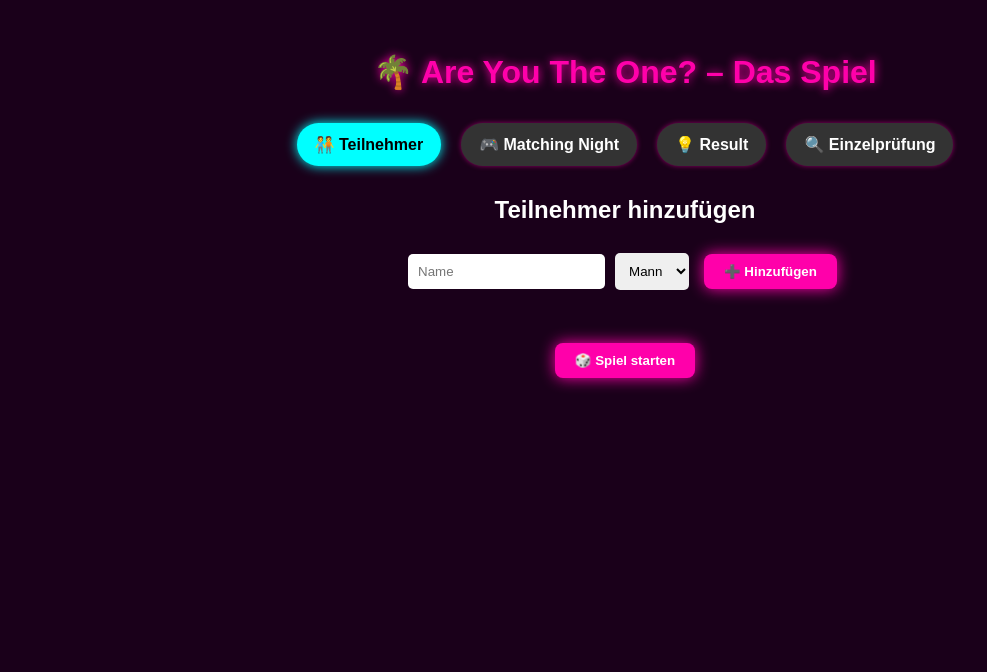
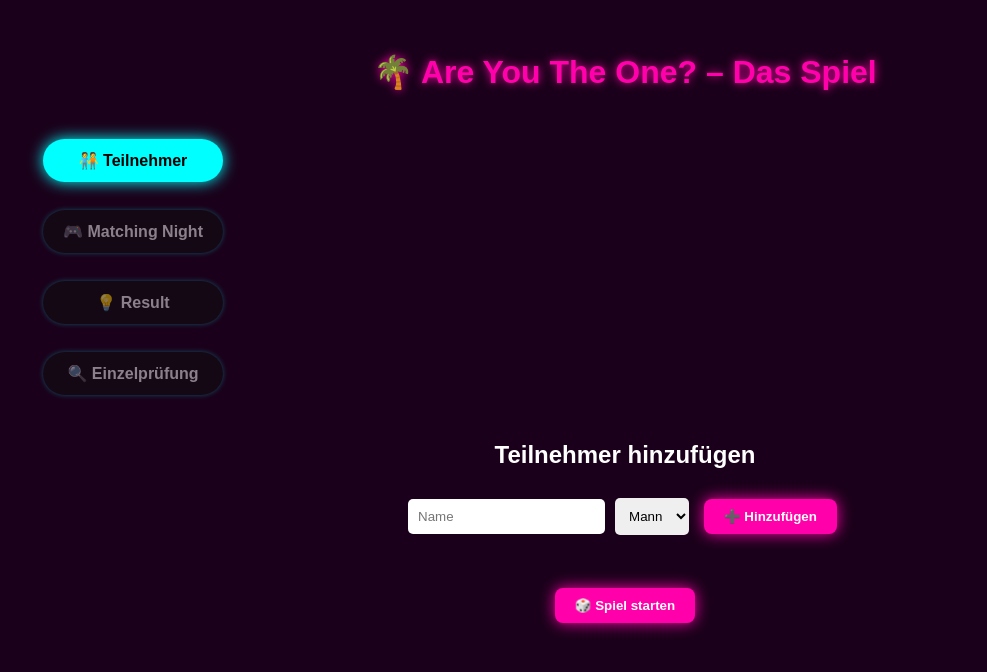
Before and after one commit to paulseeland/are-you-the-one-game, a React (Vite) app: page / in a window 1280 px wide. Shown: the top 672 px of the page, without its empty margins (15-1002 px from the left). Built offline with nearby package versions, Linux system fonts and the light colour scheme.

Commit message:
Update styles.css

```diff
--- a/src/styles.css
+++ b/src/styles.css
@@ -41,29 +41,6 @@ body {
   padding: 0 1rem;
   gap: 0.5rem;
   margin-bottom: 1rem;
-}
-
-.tab-button {
-  flex: 0 0 auto;
-  padding: 12px 18px;
-  font-size: 1rem;
-  background: #333;
-  color: #fff;
-  border-radius: 999px;
-  border: none;
-  box-shadow: 0 0 5px rgba(255, 0, 170, 0.5);
-  transition: background 0.3s;
-}
-
-.tab-button:active, .tab-button:focus {
-  outline: none;
-  transform: scale(0.98);
-}
-
-.tab-button.active {
-  background: #00ffff;
-  color: #000;
-  box-shadow: 0 0 12px #00ffff;
 }
 
 @media (max-width: 480px) {
@@ -115,3 +92,45 @@ body {
     background-color: #ff00aa;
     box-shadow: 0 0 15px #ff00aa;
   }
+
+/* Vertikale Tabs */
+.tabs-vertical {
+  display: flex;
+  flex-direction: column;
+  gap: 0.5rem;
+  padding: 1rem;
+  max-width: 200px;
+}
+
+/* Neon-Button-Stil */
+.tab-button,
+.neon-button {
+  font-size: 1rem;
+  padding: 12px 18px;
+  background: #111;
+  color: #fff;
+  border: none;
+  border-radius: 999px;
+  cursor: pointer;
+  transition: all 0.3s ease;
+  box-shadow: 0 0 5px rgba(0, 255, 255, 0.6);
+}
+
+.tab-button.active,
+.neon-button.primary {
+  background: #00ffff;
+  color: #000;
+  box-shadow: 0 0 15px #00ffff;
+}
+
+.tab-button:disabled,
+.neon-button:disabled {
+  opacity: 0.5;
+  cursor: not-allowed;
+}
+
+.tab-button:hover:not(:disabled),
+.neon-button:hover:not(:disabled) {
+  background: #0ff;
+  box-shadow: 0 0 10px #0ff;
+}
```
